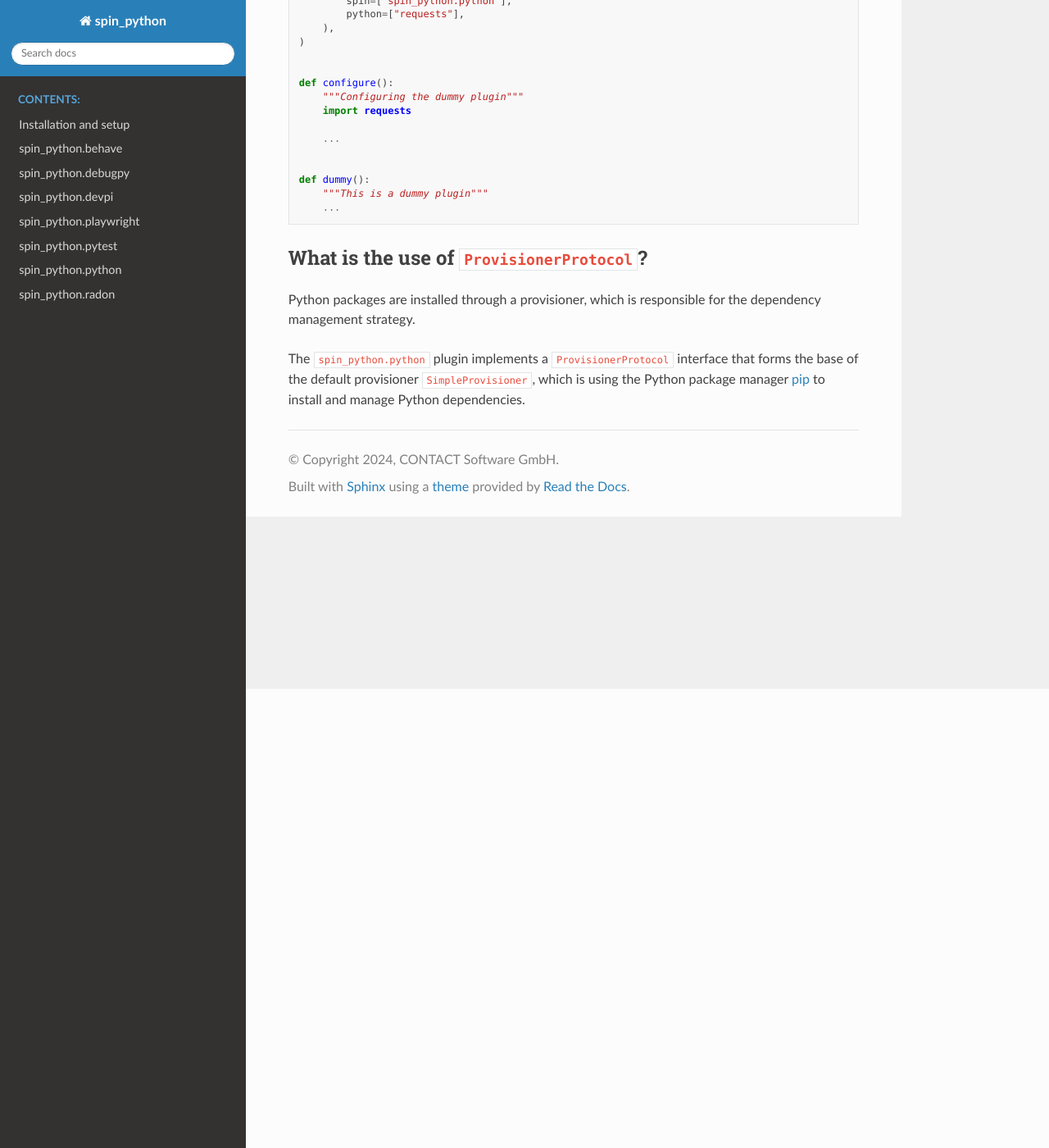
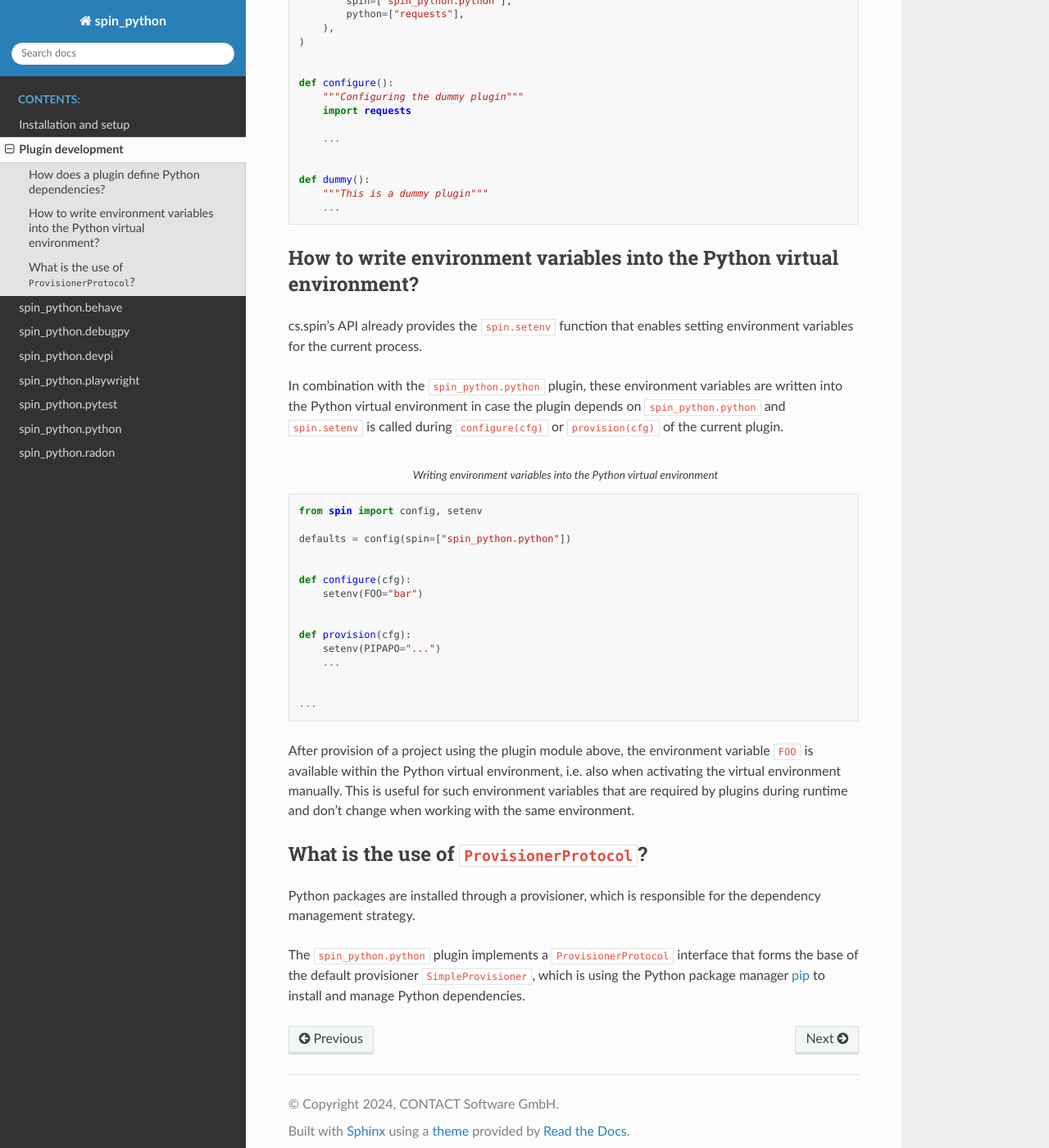
Before and after one commit to cslab/csspin-python, a Sphinx documentation site: the page built from doc/development.rst, in a window 1280 px wide and 1400 px high, scrolled down 560 px. Shown: the whole window at 82% size. Built offline with Sphinx 7.4.7 and the Read the Docs theme 3.1.0, drawn with Linux system fonts in a browser that asks for light colours.

Commit message:
Resolve "python: Document the behavior how the environment variables come into the virtual environment"

```diff
--- a/doc/conf.py
+++ b/doc/conf.py
@@ -24,7 +24,13 @@ with Path("links.rst").open(encoding="utf-8") as f:
 # List of patterns, relative to source directory, that match files and
 # directories to ignore when looking for source files.
 # This pattern also affects html_static_path and html_extra_path.
-exclude_patterns = ["_build", "Thumbs.db", ".DS_Store", "plugins/*_schemaref.rst"]
+exclude_patterns = [
+    "_build",
+    "Thumbs.db",
+    ".DS_Store",
+    "plugins/*_schemaref.rst",
+    "links.rst",
+]
 
 # -- Options for HTML output -------------------------------------------------
 # https://www.sphinx-doc.org/en/master/usage/configuration.html#options-for-html-output
--- a/doc/development.rst
+++ b/doc/development.rst
@@ -45,6 +45,42 @@ used within any function of the plugin.
         """This is a dummy plugin"""
         ...
 
+How to write environment variables into the Python virtual environment?
+#######################################################################
+
+cs.spin's API already provides the ``spin.setenv`` function that enables setting
+environment variables for the current process.
+
+In combination with the ``spin_python.python`` plugin, these environment
+variables are written into the Python virtual environment in case the plugin
+depends on ``spin_python.python`` and ``spin.setenv`` is called during
+``configure(cfg)`` or ``provision(cfg)`` of the current plugin.
+
+.. code-block:: python
+    :caption: Writing environment variables into the Python virtual environment
+
+    from spin import config, setenv
+
+    defaults = config(spin=["spin_python.python"])
+
+
+    def configure(cfg):
+        setenv(FOO="bar")
+
+
+    def provision(cfg):
+        setenv(PIPAPO="...")
+        ...
+
+
+    ...
+
+After provision of a project using the plugin module above, the environment
+variable ``FOO`` is available within the Python virtual environment, i.e. also
+when activating the virtual environment manually. This is useful for such
+environment variables that are required by plugins during runtime and don't
+change when working with the same environment.
+
 What is the use of ``ProvisionerProtocol``?
 ###########################################
 
--- a/doc/index.rst
+++ b/doc/index.rst
@@ -25,6 +25,7 @@ https://packages.contact.de/tools/misc/spin-python.
    :caption: Contents:
 
    installation.rst
+   development.rst
    plugins/behave.rst
    plugins/debugpy.rst
    plugins/devpi.rst
--- a/doc/plugins/debugpy.rst
+++ b/doc/plugins/debugpy.rst
@@ -46,6 +46,6 @@ be added as a dependency and can be used as follows:
            sh("python", "-m", "something", args)
 
 ``spin_python.debugpy`` schema reference
-######################################
+########################################
 
 .. include:: debugpy_schemaref.rst
```
